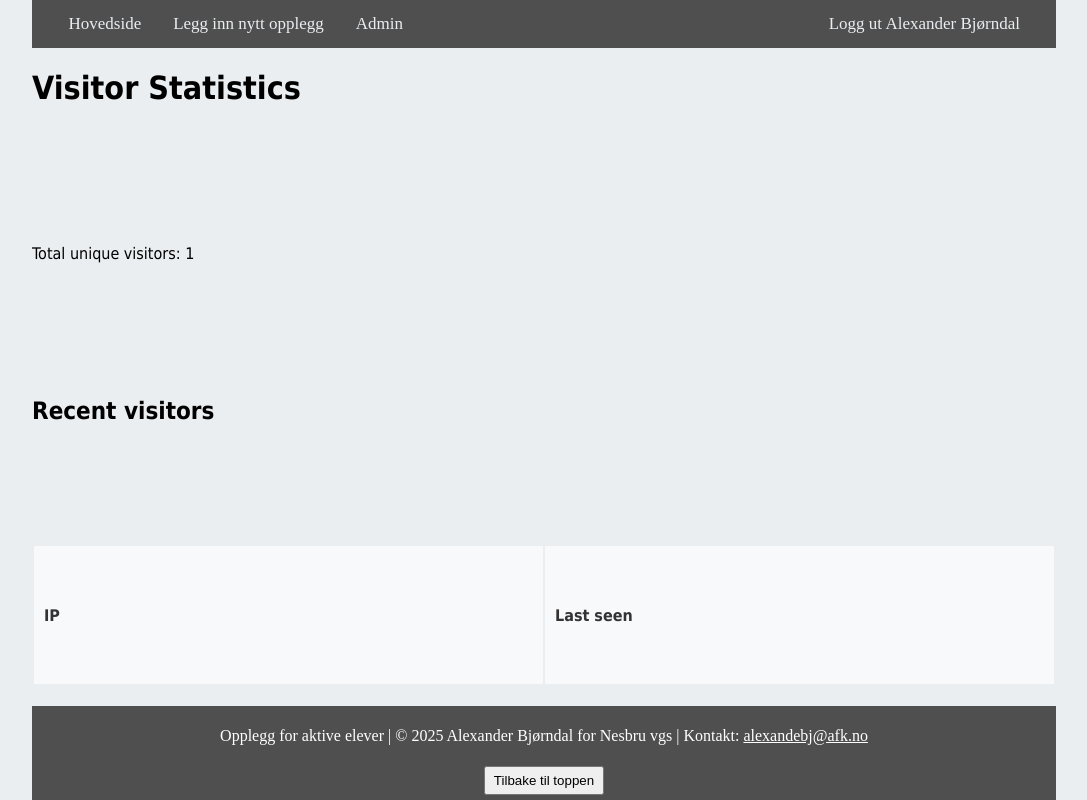
After one commit to alexanderbjorndal/aktive-elev-opplegg, a Flask app: page /admin/stats in a window 1280 px wide. The commit adds this page. Shown: the whole page, without its empty margins (96-1183 px from the left). Run offline with Flask 3, Linux system fonts and the light colour scheme; a user stored in the database is signed in; data comes from the database, SQL or seed files in the repository; both versions use the stored data as it was after the commit; lists and menus that the app fills with data are empty; some libraries are stand-ins or nearby versions.

```diff
--- a/website/admin_bp.py
+++ b/website/admin_bp.py
@@ -1,7 +1,7 @@
 from flask import Blueprint, render_template, request, flash, jsonify, redirect, url_for, abort
 from flask_login import login_required, current_user
 from werkzeug.security import generate_password_hash
-from .models import Opplegg, Trait, User, Comment, ApprovedEmail
+from .models import Opplegg, Trait, User, Comment, ApprovedEmail, Visitor
 from . import db
 import json
 import random, string
@@ -204,3 +204,20 @@ def admin_users():
         temp_password=temp_password,
         user=current_user
     )
+
+@admin_bp.route('/stats')
+@login_required
+def admin_stats():
+    if current_user.role != 'admin':
+        abort(403)
+
+    # Example stats (expand later)
+    total_users = User.query.count()
+    total_visitors = Visitor.query.count()
+
+    return render_template(
+        'admin/admin_stats.html',
+        total_users=total_users,
+        total_visitors=total_visitors,
+        user=current_user
+    )
--- a/website/models.py
+++ b/website/models.py
@@ -78,3 +78,8 @@ class ApprovedEmail(db.Model):
     __tablename__ = 'approved_emails'
     id = db.Column(db.Integer, primary_key=True)
     email = db.Column(db.String(150), unique=True, nullable=False)
+
+class Visitor(db.Model):
+    id = db.Column(db.Integer, primary_key=True)
+    ip = db.Column(db.String(100))
+    last_seen = db.Column(db.DateTime, default=datetime.now, onupdate=datetime.now)
--- a/website/templates/admin/admin.html
+++ b/website/templates/admin/admin.html
@@ -8,6 +8,9 @@ block content %}
   >
   <a class="btn btn-primary" href="{{ url_for('admin.admin_users') }}"
     >Brukeradmin</a
+  >
+  <a class="btn btn-primary" href="{{ url_for('admin.admin_stats') }}"
+    >Brukerhistorikk</a
   >
 </div>
 
--- /dev/null
+++ b/website/templates/admin/admin_stats.html
@@ -0,0 +1,18 @@
+{% extends "base.html" %} {% block content %}
+<h1>Visitor Statistics</h1>
+<p>Total unique visitors: {{ total_visitors }}</p>
+
+<h2>Recent visitors</h2>
+<table>
+  <tr>
+    <th>IP</th>
+    <th>Last seen</th>
+  </tr>
+  {% for v in recent_visitors %}
+  <tr>
+    <td>{{ v.ip }}</td>
+    <td>{{ v.last_seen.strftime('%Y-%m-%d %H:%M:%S') }}</td>
+  </tr>
+  {% endfor %}
+</table>
+{% endblock %}
--- a/website/views.py
+++ b/website/views.py
@@ -2,12 +2,13 @@ from flask import Blueprint, render_template, request, flash, jsonify, redirect,
 from flask_login import login_required, current_user
 from werkzeug.security import generate_password_hash
 from sqlalchemy import event
-from .models import Opplegg, Trait, User, Comment
+from .models import Opplegg, Trait, User, Comment, Visitor
 from .utils import get_similar_opplegg, compare_virtual_opplegg
 from website.utils import update_opplegg_similarity
 from . import db
 import os
 from collections import defaultdict
+from datetime import datetime
 
 views = Blueprint('views', __name__)
 
@@ -238,6 +239,16 @@ def live_compare():
     results.sort(key=lambda x: x["similarity_score"], reverse=True)
     return jsonify(results[:3])
 
+@views.before_app_request
+def track_visitor():
+    ip = request.headers.get('X-Forwarded-For', request.remote_addr)
+    if ip:
+        visitor = Visitor.query.filter_by(ip=ip).first()
+        if visitor:
+            visitor.last_seen = datetime.now()
+        else:
+            db.session.add(Visitor(ip=ip))
+        db.session.commit()
 
 @event.listens_for(User.__table__, 'after_create')
 def create_admin_user(*args, **kwargs):
```
Also changed, not shown: instance/database.db.
